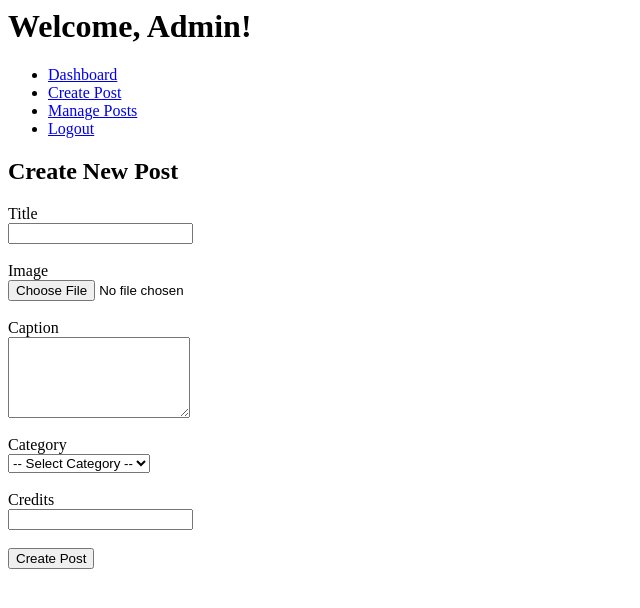
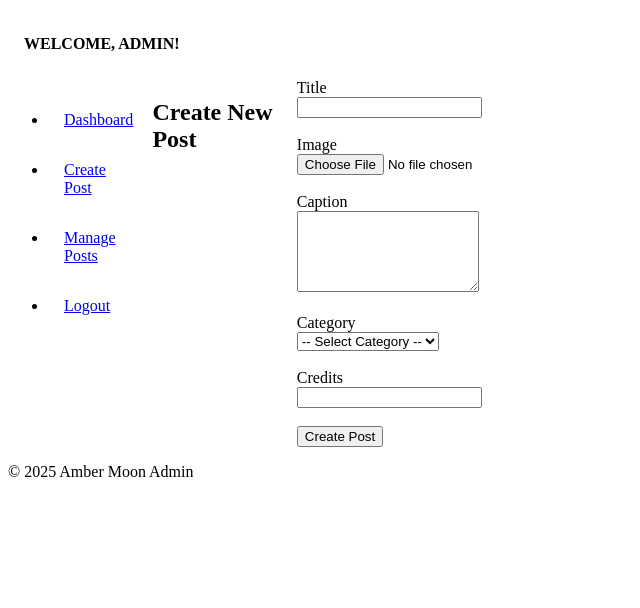
Before and after one commit to derick-avv/ambermoon, a PHP site: page /admin/admin_create_post.php in a window 1280 px wide. Shown: the top 608 px of the page, without its empty margins (0-640 px from the left). Run offline with PHP 8.4, Linux system fonts and the light colour scheme; a user stored in the database is signed in; some libraries are stand-ins or nearby versions.

Commit message:
Reorganized Folders & Files

```diff
--- a/admin/admin_create_post.php
+++ b/admin/admin_create_post.php
@@ -1,7 +1,8 @@
 <?php
 require_once "../includes/config.php";
-
-session_start();
+$pageTitle = "Create Post";
+$adminPage = "admin_create_post";
+include BASE_PATH . "/components/admin/header.php";
 
 if (!isset($_SESSION['admin_logged_in'])) {
     header('Location: /ambermoon/admin/admin_login.php');
@@ -48,13 +49,13 @@ if ($_SERVER['REQUEST_METHOD'] === 'POST') {
 ?>
 
 <?php
-include "../components/admin_header.php";
+include "../components/admin/admin_header.php";
 ?>
 
 <div class="admin-grid-container">
     <!-- ///===== SIDEBAR INCLUDE =====\\\ -->
     <?php
-        include "../components/admin_sidebar.php"
+        include "../components/admin/admin_sidebar.php"
     ?>
     <!-- ///===== END OF SIDEBAR INCLUDE =====\\\ -->
 
@@ -89,3 +90,5 @@ include "../components/admin_header.php";
         <button type="submit">Create Post</button>
     </form>
 </div>
+
+<?php include BASE_PATH . "/components/admin/footer.php"; ?>
--- a/admin/admin_login.php
+++ b/admin/admin_login.php
@@ -1,7 +1,9 @@
 <?php
 require_once '../includes/config.php';
+$pageTitle = "Admin Login";
+$adminPage = "admin_login";
 
-session_start();
+include BASE_PATH . "/components/admin/header_auth.php";
 
 $pageTitle = "Admin Login - My Site";
 
@@ -41,3 +43,5 @@ if ($_SERVER['REQUEST_METHOD'] === 'POST') {
     </section>
 
 </main>
+
+<?php include BASE_PATH . "/components/admin/footer.php"; ?>
--- /dev/null
+++ b/assets/css/admin/admin_sidebar.css
@@ -0,0 +1,31 @@
+
+/* admin styles */
+.dash-header {
+  background: var(--bg-sapphire);
+  color: var(--bg-swan-wing);
+  padding: 1rem;
+  text-transform: uppercase;
+}
+
+.dash-header h1 {
+  font-size: 1rem;
+}
+
+.admin-grid-container {
+  display: grid;
+  grid-template-columns: repeat(8, 1fr);
+}
+
+.admin-sidebar {
+  grid-column: 1;
+}
+
+.admin-sidebar ul {
+  display: flex;
+  flex-direction: column;
+}
+
+.admin-sidebar ul li {
+  padding: 1rem ;
+  border-bottom: solid 1px var(--bg-beige);
+}
--- /dev/null
+++ b/components/admin/footer.php
@@ -0,0 +1,18 @@
+</div> <!-- end admin-layout -->
+
+<footer class="admin-footer">
+    <p>&copy; <?= date('Y'); ?> Amber Moon Admin</p>
+</footer>
+
+<!-- Page-specific admin JS -->
+<?php
+if (isset($adminPage)) {
+    $adminJs = BASE_PATH . "/assets/js/admin/{$adminPage}.js";
+    if (file_exists($adminJs)) {
+        echo "<script src='" . BASE_URL . "/assets/js/admin/{$adminPage}.js?v=" . filemtime($adminJs) . "' defer></script>";
+    }
+}
+?>
+
+</body>
+</html>
--- /dev/null
+++ b/components/admin/header.php
@@ -0,0 +1,36 @@
+<?php
+if (session_status() === PHP_SESSION_NONE) {
+    session_start();
+}
+
+if (!isset($_SESSION['admin_logged_in'])) {
+    header("Location: " . BASE_URL . "/admin/admin_login.php");
+    exit;
+}
+?>
+
+<!DOCTYPE html>
+<html lang="en">
+<head>
+    <meta charset="UTF-8">
+    <title><?= $pageTitle ?? 'Admin Panel'; ?></title>
+    <meta name="viewport" content="width=device-width, initial-scale=1.0">
+
+     <!-- Global admin CSS -->
+    <link rel="stylesheet"
+          href="<?= BASE_URL ?>/assets/css/admin/admin_sidebar.css?v=<?= filemtime(BASE_PATH . '/assets/css/admin/admin_sidebar.css') ?>">
+
+    <!-- Page-specific admin CSS -->
+    <?php
+    if (isset($adminPage)) {
+        $adminCss = BASE_PATH . "/assets/css/admin/{$adminPage}.css";
+        if (file_exists($adminCss)) {
+            echo "<link rel='stylesheet' href='" . BASE_URL . "/assets/css/admin/{$adminPage}.css?v=" . filemtime($adminCss) . "'>";
+        }
+    }
+    ?>
+
+    <!-- Icons -->
+    <link rel="stylesheet" href="https://cdnjs.cloudflare.com/ajax/libs/font-awesome/7.0.1/css/all.min.css">
+</head>
+<body>
```
Also changed, not shown: admin/admin_dashboard.php (+8 -3 lines), admin/admin_edit_post.php (+7 -2 lines), admin/admin_manage_posts.php (+7 -4 lines), assets/css/style.css (+0 -33 lines), components/admin/header_auth.php (added, +16 -0 lines), assets/css/admin/admin_dashboard.css (added), assets/css/admin/admin_login.css (renamed from assets/css/pages/admin_login.css), assets/css/admin/admin_manage_posts.css (renamed from assets/css/pages/admin_manage_posts.css), components/admin/admin_header.php (renamed from components/admin_header.php), components/admin/admin_sidebar.php (renamed from components/admin_sidebar.php).
